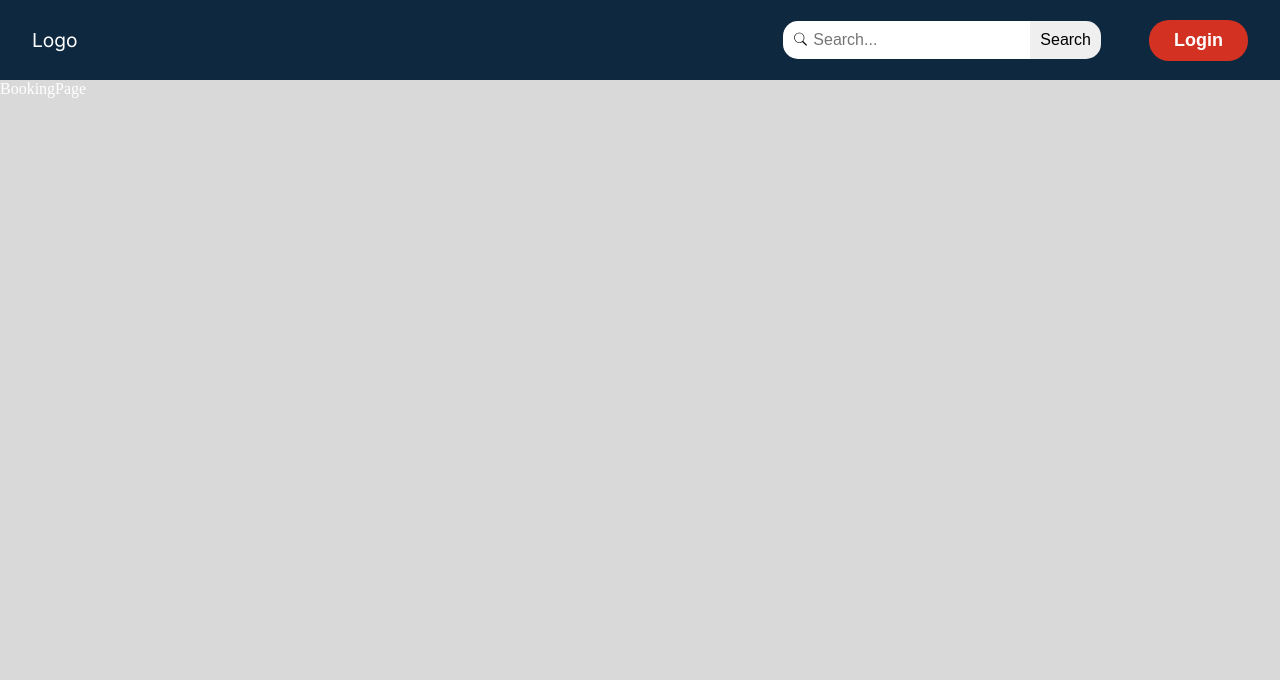
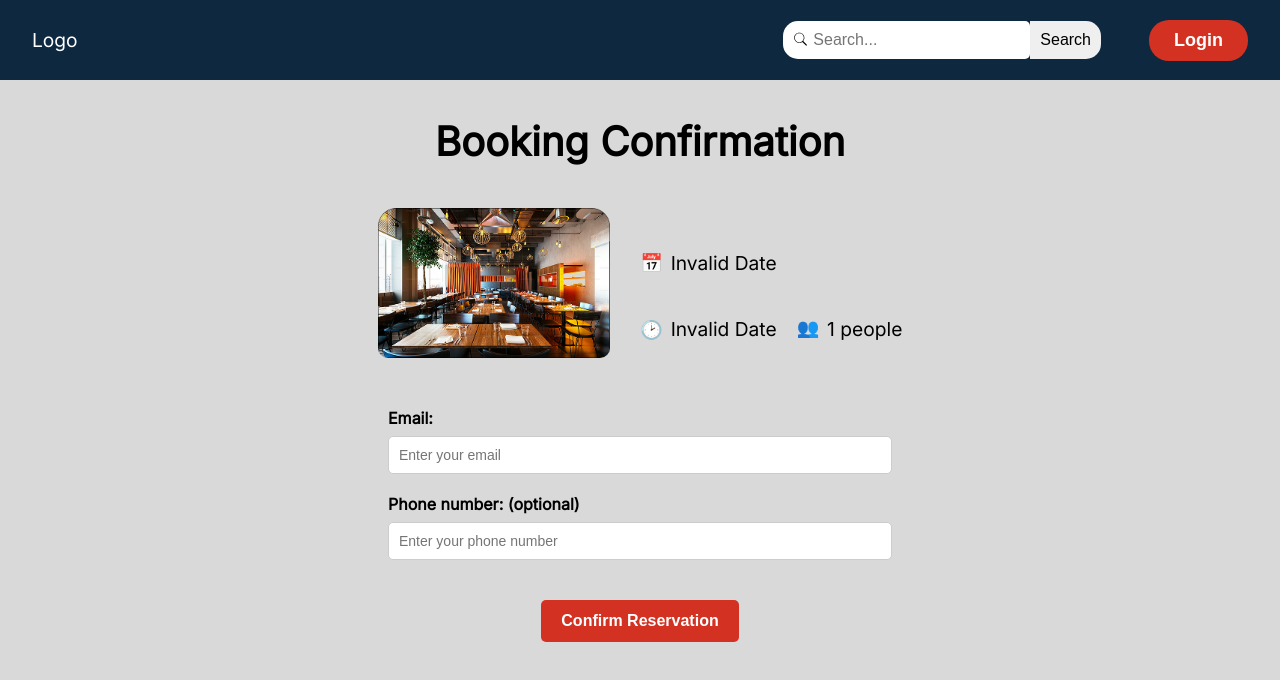
Before and after one commit to gopinathsjsu/team-project-20201-codecrafters, a React (Vite) app in the folder cmpe202project/: page /booking in a window 1280 px wide. Shown: the top 680 px of the page. Built offline with nearby package versions, Linux system fonts and the light colour scheme.

Commit message:
Implement BookingPage component with reservation details and styling

```diff
--- a/cmpe202project/src/pages/BookingPage.jsx
+++ b/cmpe202project/src/pages/BookingPage.jsx
@@ -1,7 +1,94 @@
-import React from "react";
+import React, { useContext, useEffect } from "react";
+import { useLocation } from "react-router-dom";
+import { ReservationContext } from "../context/ReservationContext";
+import "../styles/BookingPage.css";
+import RestaurantImage from "../assets/restaurant-example.png";
 
 const BookingPage = () => {
-  return <div>BookingPage</div>;
+  const {
+    reservationDate,
+    reservationTime,
+    numberOfGuests,
+    setNumberOfGuests,
+  } = useContext(ReservationContext);
+  const location = useLocation();
+  const { name } = location.state || {};
+
+  useEffect(() => {
+    if (numberOfGuests === "") {
+      setNumberOfGuests(1); // Default to 1 guest if not set
+    }
+  }, [numberOfGuests, setNumberOfGuests]);
+
+  // Format the date as "Month Day, Year"
+  const formattedDate = new Date(reservationDate).toLocaleDateString("en-US", {
+    month: "long",
+    day: "numeric",
+    year: "numeric",
+  });
+
+  // Format the time as "hh:mm AM/PM"
+  const formattedTime = new Date(
+    `1970-01-01T${reservationTime}`
+  ).toLocaleTimeString("en-US", {
+    hour: "numeric",
+    minute: "2-digit",
+    hour12: true,
+  });
+
+  const handleBookingSubmit = (e) => {
+    e.preventDefault();
+    console.log("Booking confirmed for:", {
+      name,
+      date: reservationDate,
+      time: reservationTime,
+      guests: numberOfGuests,
+    });
+  };
+
+  return (
+    <form className="booking-page" onSubmit={handleBookingSubmit}>
+      <h1>Booking Confirmation</h1>
+      <div className="booking-details">
+        <div className="restaurant-img-container">
+          <img src={RestaurantImage} alt="Restaurant" />
+        </div>
+        <div className="details-container">
+          <h2>{name}</h2>
+          <div className="date-container">
+            <span className="icon">&#128197;</span> {/* Unicode for calendar */}
+            <span>{formattedDate}</span>
+          </div>
+          <div className="time-guests-container">
+            <div className="time-container">
+              <span className="icon">&#128337;</span> {/* Unicode for clock */}
+              <span>{formattedTime}</span>
+            </div>
+            <div className="guests-container">
+              <span className="icon">&#128101;</span> {/* Unicode for people */}
+              <span>{numberOfGuests} people</span>
+            </div>
+          </div>
+        </div>
+      </div>
+      <div className="email-phone-container">
+        <div className="email-container">
+          <label htmlFor="email">Email:</label>
+          <input
+            type="email"
+            required
+            id="email"
+            placeholder="Enter your email"
+          />
+        </div>
+        <div className="phone-container">
+          <label htmlFor="phone">Phone number: (optional)</label>
+          <input type="tel" id="phone" placeholder="Enter your phone number" />
+        </div>
+      </div>
+      <button className="confirm-booking-btn">Confirm Reservation</button>
+    </form>
+  );
 };
 
 export default BookingPage;
--- /dev/null
+++ b/cmpe202project/src/styles/BookingPage.css
@@ -0,0 +1,131 @@
+.booking-page{
+    color: black;
+    padding: 10px;
+    display: flex;
+    align-items: center;
+    flex-direction: column;
+    font-family: Inter, "times new roman", sans-serif;
+}
+
+.booking-page h1{
+    font-size: 2.5rem;
+    margin-bottom: 2rem;
+}
+
+.booking-details{
+    display: flex;
+    flex-direction: row;
+    justify-content: center;
+    align-items: center;
+    margin-bottom: 20px;
+    padding: 10px;
+    gap: 30px;
+    height: 150px;
+}
+
+.booking-details .details-container{
+    display: flex;
+    flex-direction: column;
+    height: 100%;
+    justify-content: space-around;
+    align-items: left;
+    font-size: larger;
+    gap: 10px;
+}
+
+.booking-details .details-container h2{
+    margin: 0;
+    font-size: xx-large;
+}
+
+.restaurant-img-container{
+    height: 100%;
+    width: auto;
+}
+
+.restaurant-img-container img{
+    height: 100%;
+    width: 100%;
+    object-fit: cover;
+    border-radius: 10px;
+}
+
+.time-guests-container{
+    display: flex;
+    gap: 20px;
+}
+
+.email-phone-container {
+    display: flex;
+    flex-direction: column;
+    width: 40%;
+    align-self: center;
+    gap: 20px; /* Space between email and phone containers */
+    margin: 20px 0;
+    justify-content: space-between; /* Aligns items with space between */
+  }
+
+  .email-container,
+  .phone-container {
+    flex: 1; /* Makes both containers take equal width */
+    min-width: 200px; /* Ensures a minimum width for smaller screens */
+    display: flex;
+    flex-direction: column;
+  }
+
+  label {
+    font-size: 16px;
+    font-weight: bold;
+    margin-bottom: 8px;
+  }
+
+  input {
+    padding: 10px;
+    font-size: 14px;
+    border: 1px solid #ccc;
+    border-radius: 5px;
+    outline: none;
+    transition: border-color 0.3s ease;
+  }
+
+  input:focus {
+    border-color: #d33223; /* Highlight border on focus */
+  }
+
+  .confirm-booking-btn {
+    margin-top: 20px;
+    width: fit-content;
+    align-self: center;
+    padding: 12px 20px;
+    font-size: 16px;
+    font-weight: bold;
+    color: white;
+    background-color: #d33223;
+    border: none;
+    border-radius: 5px;
+    cursor: pointer;
+    transition: background-color 0.3s ease;
+  }
+
+  .confirm-booking-btn:hover {
+    background-color: #a0261a; /* Darker red on hover */
+  }
+
+.icon {
+  margin-right: 8px;
+  color: #d33223; /* Adjust color as needed */
+  font-size: 18px;
+  vertical-align: middle;
+}
+
+.date-container,
+.time-container,
+.guests-container {
+  display: flex;
+  align-items: center;
+  margin: 8px 0;
+}
+
+.guests-container .icon{
+    transform: translate(0px, -2px);
+}
```
